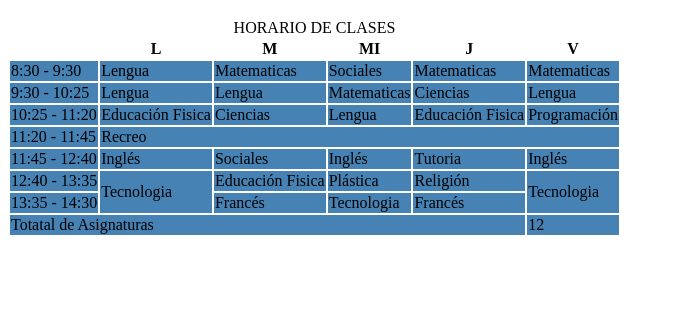
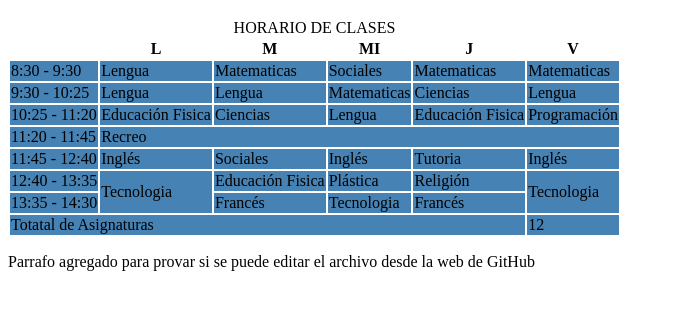
Before and after one commit to Edwin4313/Curso-de-Desarrollo-Web, a plain HTML site: page 1.- Curso de Html/6_Tablas/Clase_2_Atributos_de_Tablas.html in a window 1280 px wide. Shown: the part 61-370 px from the top of the page, without its empty margins (0-674 px from the left). Drawn offline with Linux system fonts and the light colour scheme.

Commit message:
Update Clase_2_Atributos_de_Tablas.html

```diff
--- a/1.- Curso de Html/6_Tablas/Clase_2_Atributos_de_Tablas.html
+++ b/1.- Curso de Html/6_Tablas/Clase_2_Atributos_de_Tablas.html
@@ -100,5 +100,8 @@
             </tr>
         </tfoot>
     </table>
+
+    <p>Parrafo agregado para provar si se puede editar el archivo desde la web de GitHub</p>
+
 </body>
 </html>
```
